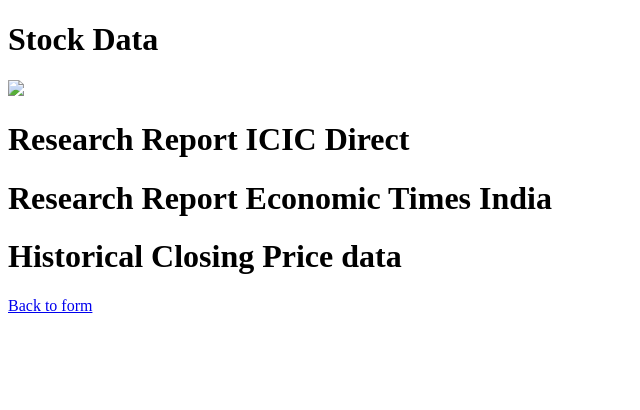
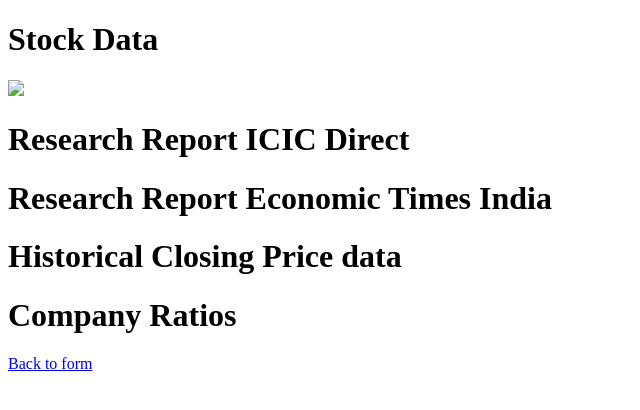
Before and after one commit to RazerP4antom/finalYearProject, a Flask app: template templates/stock_data.html in a window 1280 px wide. Shown: the top 410 px of the page, without its empty margins (0-640 px from the left). Run offline with Flask 2, Linux system fonts and the light colour scheme; the template is opened without the code that fills it, so the values that code supplies are empty; some libraries are stand-ins or nearby versions.

Commit message:
company ratios

```diff
--- a/app.py
+++ b/app.py
@@ -50,31 +50,45 @@
 
     return pie
 
-def historical_closing_price(stock_symbol):
+def historical_closing_price(ticker):
     today = datetime.date.today()
-    with open('Tickers.csv') as csvfile:
-        reader = csv.DictReader(csvfile)
-        rows = list(reader)
-
-    for row in rows:
-        if row['Company Name'] == stock_symbol:
-            ticker = row['Ticker']
-
     stock_price = nse.get_history(symbol = ticker, start=date(2022,1,1), end=today)
-    # fig = px.line(stock_price, x=stock_price.index, y='Close', title='Historical Close Price for '+ stock_symbol)
-    # fig.update_xaxes(title_text='Date')
-    # fig.update_yaxes(title_text='Close Price')
-    # fig.show()
-
     fig = go.Figure()
     fig.add_trace(go.Scatter(x=stock_price.index, y=stock_price['Close'], mode='lines'))
+    chart_json = json.dumps(fig, cls = plotly.utils.PlotlyJSONEncoder)
+    # print(chart_json)
+    return chart_json
 
-    # Convert Plotly chart to JSON and store it in a variable
-    chart_json = json.dumps(fig, cls = plotly.utils.PlotlyJSONEncoder)
-    print(chart_json)
+def ratios(ticker):
 
+    url = 'https://www.screener.in/company/'
+    full_url = url + ticker + '/'
+    response = requests.get(full_url)
 
-    return chart_json
+    html = response.content
+    soup = BeautifulSoup(html, 'html.parser')
+    div = soup.find('div', {'class': 'company-ratios'})
+    ratios = []
+    for li in div.find_all('li'):
+        name = li.find('span', {'class': 'name'}).text.strip()
+        # Exclude 'High / Low' ratio
+        if name == 'High / Low':
+            continue
+        value = li.find('span', {'class': 'number'})
+        if value is not None:
+            # For ratios with currency values, add the rupee symbol and 'Cr.' suffix
+            if 'Market Cap' in name or 'Book Value' in name:
+                value = '₹' + value.text.strip() + ' Cr.'
+            # For ratios with percentage values, add the percentage sign
+            elif 'Dividend Yield' in name or 'ROCE' in name or 'ROE' in name:
+                value = value.text.strip() + '%'
+            else:
+                value = value.text.strip()
+        else:
+            value = li.find('span', {'class': 'value'}).text.strip()
+        ratios.append(f'{name}: {value}')
+
+    return ratios
 
 
 def research_report_ecotimes(stock_symbol):
@@ -155,11 +169,19 @@
     stock_data = buy_sell_hold(stock_symbol)
     research_data_icic = research_report_icic(stock_symbol)
     research_data_ecotimes = research_report_ecotimes(stock_symbol)
-    closing_chart = historical_closing_price(stock_symbol)
+    with open('Tickers.csv') as csvfile:
+        reader = csv.DictReader(csvfile)
+        rows = list(reader)
+
+    for row in rows:
+        if row['Company Name'] == stock_symbol:
+            ticker = row['Ticker']
+    closing_chart = historical_closing_price(ticker)
+    company_ratios = ratios(ticker)
 
     return render_template('stock_data.html', stock_data=stock_data,research_data_icic=research_data_icic,
                            research_data_ecotimes = research_data_ecotimes,
-                           closing_chart = closing_chart)
+                           closing_chart = closing_chart, company_ratios = company_ratios)
 
 if __name__ == '__main__':
     app.run(debug=True)
--- a/templates/stock_data.html
+++ b/templates/stock_data.html
@@ -30,6 +30,13 @@
       Plotly.plot('chart',graphs,{});
     </script>
 
+    <h1>Company Ratios</h1>
+    <ul>
+      {% for ratio in company_ratios %}
+      <li>{{ ratio }}</li>
+      {% endfor %}
+    </ul>
+
     <a href="/">Back to form</a>
   </body>
 </html>
```
